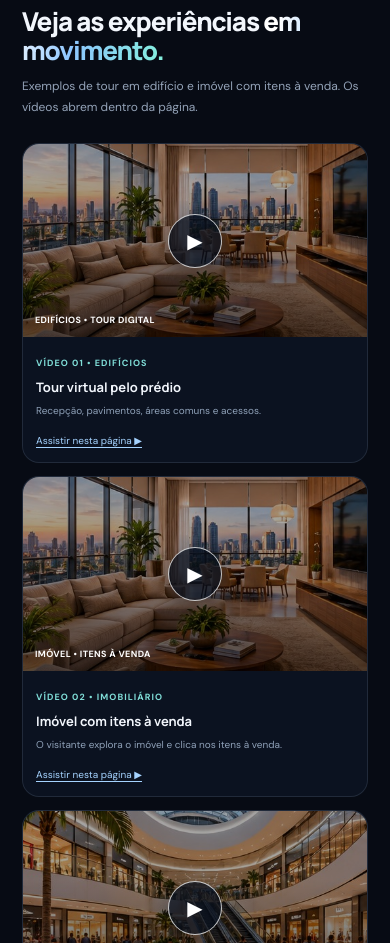
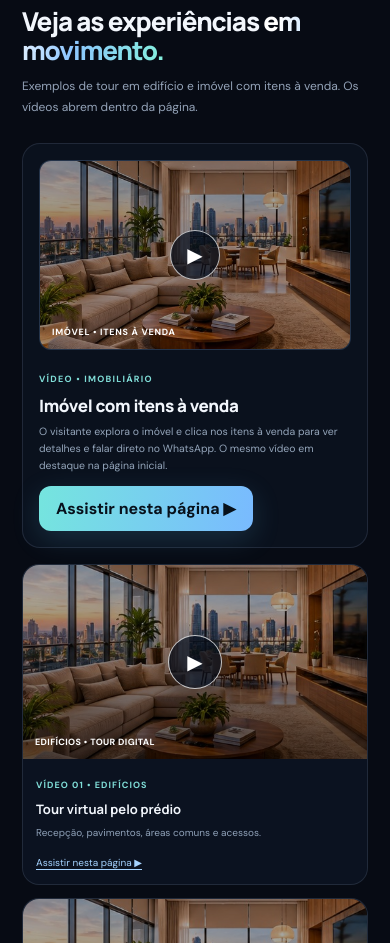
Before and after one commit to Apex7AI/ambryx, a plain HTML site: page imobiliarias.html in a window 390 px wide. Shown: the part 6106-7049 px from the top of the page. Drawn offline with Linux system fonts and the light colour scheme.

Commit message:
Destacar video imobiliario na pagina de imobiliarias

```diff
--- a/imobiliarias.html
+++ b/imobiliarias.html
@@ -135,7 +135,16 @@
     .video-player{aspect-ratio:16/9;background:#000}
     .video-player iframe{width:100%;height:100%;border:0;display:block}
     .video-modal-foot{padding:10px 15px;color:#91a3bb;font-size:10px}
-    @media(max-width:900px){.videos{grid-template-columns:1fr 1fr}}
+    .video-feature{border:1px solid var(--line);border-radius:18px;padding:16px;background:rgba(14,22,36,.62);display:grid;grid-template-columns:1.1fr .9fr;gap:16px;align-items:stretch;margin-bottom:16px}
+    .video-feature .thumb{position:relative;border:1px solid rgba(170,200,245,.16);border-radius:12px;overflow:hidden;min-height:190px;background:#0b1727;padding:0;text-align:left;cursor:pointer}
+    .video-feature .thumb img{position:absolute;inset:0;width:100%;height:100%;object-fit:cover;filter:brightness(.62);transition:transform .45s,filter .3s}
+    .video-feature .thumb:hover img{transform:scale(1.04);filter:brightness(.8)}
+    .video-feature .play{position:absolute;z-index:2;left:50%;top:50%;transform:translate(-50%,-50%);width:50px;height:50px;border-radius:50%;display:grid;place-items:center;border:1px solid rgba(255,255,255,.7);background:rgba(6,15,28,.72);color:#fff;font-size:20px}
+    .video-feature .thumb-label{position:absolute;z-index:2;left:12px;bottom:11px;font-size:9px;font-weight:800;letter-spacing:.08em;color:#fff}
+    .video-feature .vbody small{font-size:9px;font-weight:800;letter-spacing:.14em;color:#80ded8;text-transform:uppercase}
+    .video-feature .vbody h4{font:800 17px Manrope;margin:7px 0;letter-spacing:-.02em}
+    .video-feature .vbody>p{font-size:10.5px;line-height:1.6;color:#94a5ba;margin:0 0 12px}
+    @media(max-width:900px){.videos{grid-template-columns:1fr 1fr}.video-feature{grid-template-columns:1fr}}
     @media(max-width:640px){.videos{grid-template-columns:1fr}.video-modal{padding:12px}}
   </style>
 </head>
@@ -259,6 +268,19 @@
     <section id="videos">
       <div class="container">
         <div class="section-head"><div><span class="eyebrow">Vídeos</span><h2>Veja as experiências <span class="gradient">em movimento.</span></h2></div><p>Exemplos de tour em edifício e imóvel com itens à venda. Os vídeos abrem dentro da página.</p></div>
+        <div class="video-feature">
+          <button class="thumb" type="button" onclick="openVideo('X5_98D8eXXg','Imóvel com itens à venda')" aria-label="Reproduzir o vídeo Imóvel com itens à venda nesta página">
+            <img src="assets/realestate.jpg" alt="Apartamento contemporâneo para visita digital" loading="lazy">
+            <span class="play">▶</span>
+            <span class="thumb-label">IMÓVEL • ITENS À VENDA</span>
+          </button>
+          <div class="vbody">
+            <small>Vídeo • Imobiliário</small>
+            <h4>Imóvel com itens à venda</h4>
+            <p>O visitante explora o imóvel e clica nos itens à venda para ver detalhes e falar direto no WhatsApp. O mesmo vídeo em destaque na página inicial.</p>
+            <button class="btn-primary" type="button" onclick="openVideo('X5_98D8eXXg','Imóvel com itens à venda')">Assistir nesta página ▶</button>
+          </div>
+        </div>
         <div class="videos">
           <article class="video-card"><div class="video-frame"><button class="video-thumb" type="button" onclick="openVideo('WhC362CB_rY','Tour virtual pelo prédio')" aria-label="Reproduzir vídeo do prédio"><img src="assets/realestate.jpg" alt="Interior de edifício moderno" loading="lazy"><span class="video-play">▶</span><span class="video-thumb-label">EDIFÍCIOS • TOUR DIGITAL</span></button></div><div class="video-info"><small>Vídeo 01 • Edifícios</small><h3>Tour virtual pelo prédio</h3><p>Recepção, pavimentos, áreas comuns e acessos.</p><button type="button" onclick="openVideo('WhC362CB_rY','Tour virtual pelo prédio')">Assistir nesta página ▶</button></div></article>
           <article class="video-card"><div class="video-frame"><button class="video-thumb" type="button" onclick="openVideo('X5_98D8eXXg','Imóvel com itens à venda')" aria-label="Reproduzir vídeo do imóvel"><img src="assets/realestate.jpg" alt="Apartamento contemporâneo" loading="lazy"><span class="video-play">▶</span><span class="video-thumb-label">IMÓVEL • ITENS À VENDA</span></button></div><div class="video-info"><small>Vídeo 02 • Imobiliário</small><h3>Imóvel com itens à venda</h3><p>O visitante explora o imóvel e clica nos itens à venda.</p><button type="button" onclick="openVideo('X5_98D8eXXg','Imóvel com itens à venda')">Assistir nesta página ▶</button></div></article>
```
